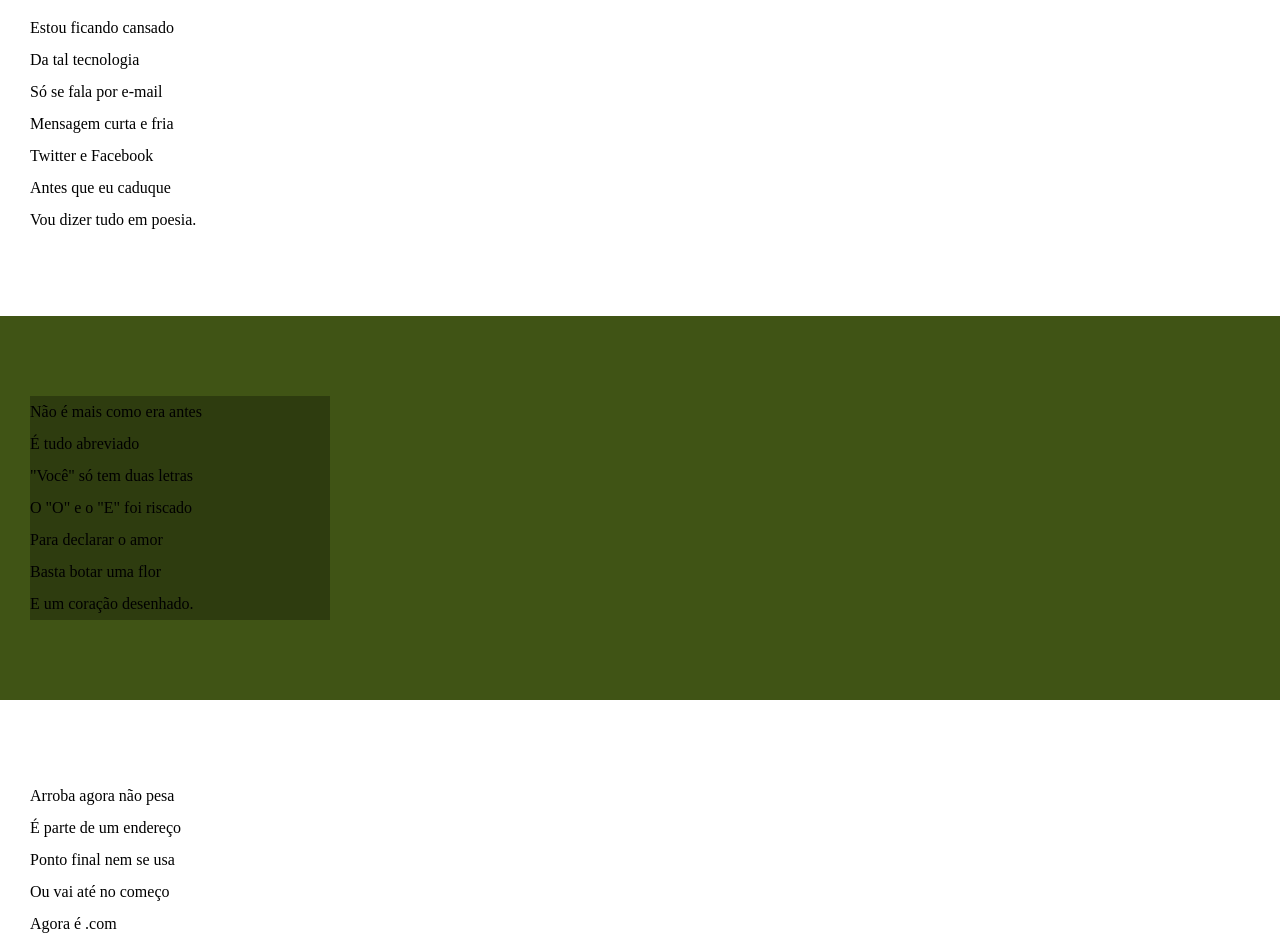
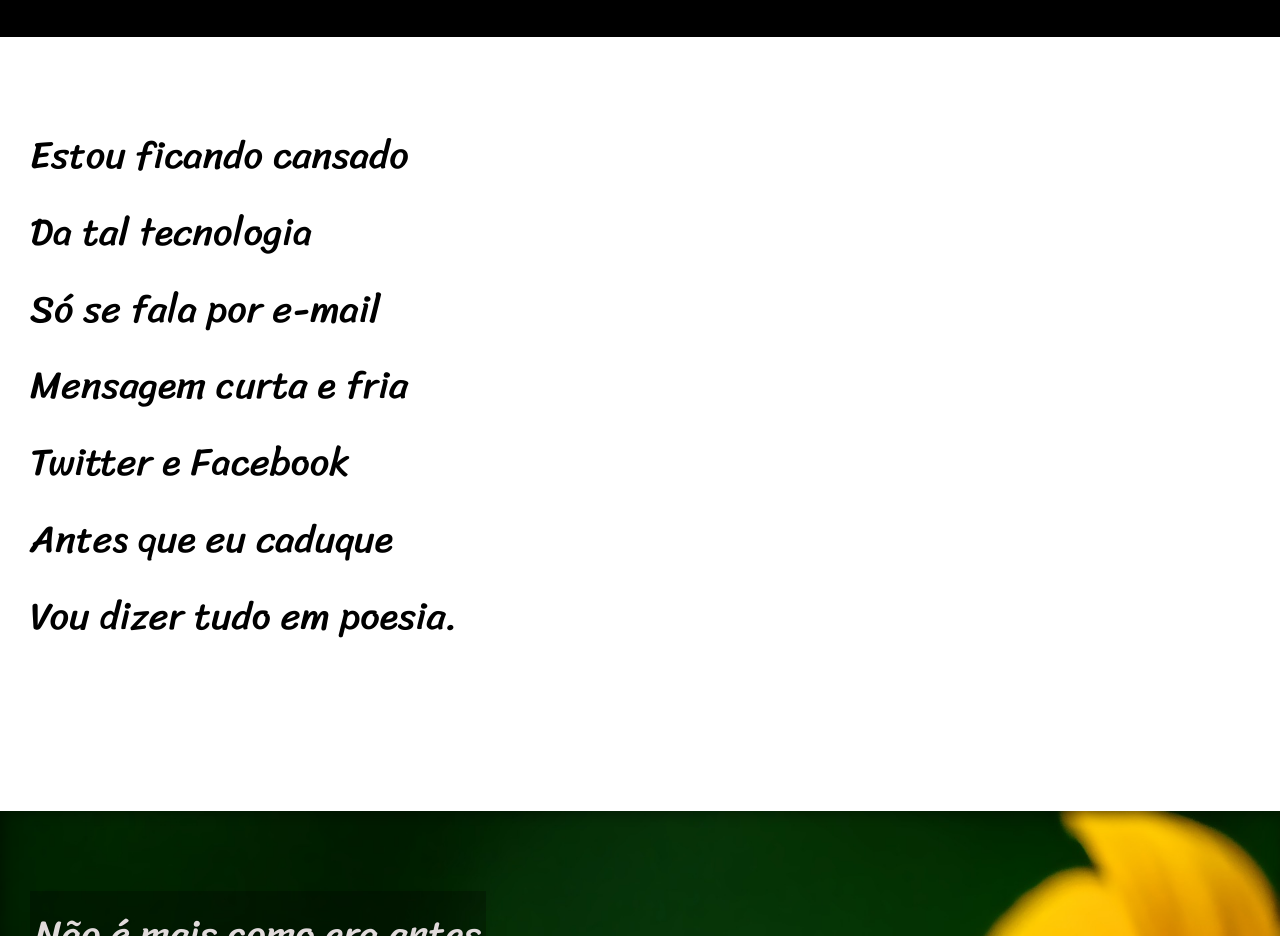
Before and after one commit to camposnuno/Desafio12, a plain HTML site: page index.html in a window 1280 px wide. Shown: the part 203-1139 px from the top of the page. Drawn offline with Linux system fonts and the light colour scheme.

Commit message:
Criei fontes e efeito paralx

```diff
--- a/estilo/style.css
+++ b/estilo/style.css
@@ -1,4 +1,17 @@
 @charset "UTF-8";
+
+@import url('https://fonts.googleapis.com/css2?family=Passion+One&display=swap');
+
+@import url('https://fonts.googleapis.com/css2?family=Sriracha&display=swap');
+
+
+:root {
+
+    --font1: Verdana, Geneva, Tahoma, sans-serif;
+    --font2: 'Passion One', cursive;
+    --font3: 'Sriracha', cursive;
+
+}
 
 * {
     margin: 0%;
@@ -9,6 +22,8 @@
 html, body {
     min-height: 100vh;
     background-color: olivedrab;
+    font-family: var(--font1);
+
 }
 
 header {
@@ -16,10 +31,14 @@ header {
     color: white;
     text-align: center;
 
+
+
 }
 header > h1 {
     padding-top: 40px;
     font-variant: small-caps;
+    font-size: 10vw;
+    font-family: var(--font2);
 
 }
 header > p {
@@ -45,31 +64,48 @@ section {
     padding-bottom: 10vh;
     padding-left: 30px;
     line-height: 2em;
+    font-family: var(--font3);
+    font-size: 3vw;
+}
+
+section p {
+    padding-bottom: 2em;
 }
 
 section.normal {
     background-color: white;
+}
+
+section.imagem {
+    background-color: rgb(51, 51, 51);
+    color: rgb(225, 219, 219);
+    background-position: bottom right;
+    background-size: cover;
+    box-shadow: inset 2px 2px 15px 0px rgba(0, 0, 0, 0.449);
+    background-attachment: fixed;
+}
+
+section.imagem > p {
+    display: inline-block;
+    background-color: rgba(0, 0, 0, 0.253);
+    padding: 5px;
+    text-shadow: 1px 1px 2px rgba(0, 0, 0, 0.393);
+}
+
+section#img01 {
+    background-image: url(../imagens/background001.jpg)
+}
+
+section#img02 {
+    background-image: url(../imagens/background002.jpg);
 
 }
 
-section.imagem {
-    background-color: rgba(0, 0, 0, 0.408);
 
-
-}
-
-section.imagem > p {
-    width: 300px;
-    background-color: rgba(0, 0, 0, 0.282);
-
-
-}
 
 footer {
     color: white;
     background-color: black;
     padding: 10px;
     text-align: center;
-
-
 }
--- a/index.html
+++ b/index.html
@@ -6,6 +6,8 @@
     <meta name="viewport" content="width=device-width, initial-scale=1.0">
     <title>Cordel Moderno</title>
     <link rel="stylesheet" href="estilo/style.css">
+
+
 </head>
 <body>
     <header>
@@ -29,7 +31,7 @@
 
 
 
-        <section class="imagem">
+        <section class="imagem" id="img01" >
             <p>
                 Não é mais como era antes <br>
                 É tudo abreviado <br>
@@ -63,7 +65,7 @@
             </p>
         </section>
 
-        <section class="imagem">
+        <section class="imagem" id="img02" >
             <p>
                 Tenho saudade das cartas <br>
                 Escritas com a própria mão <br>
```
Also changed, not shown: imagens/._background001.jpg (deleted), imagens/._background002.jpg (deleted), imagens/background001.jpg (added), imagens/background002.jpg (added).
